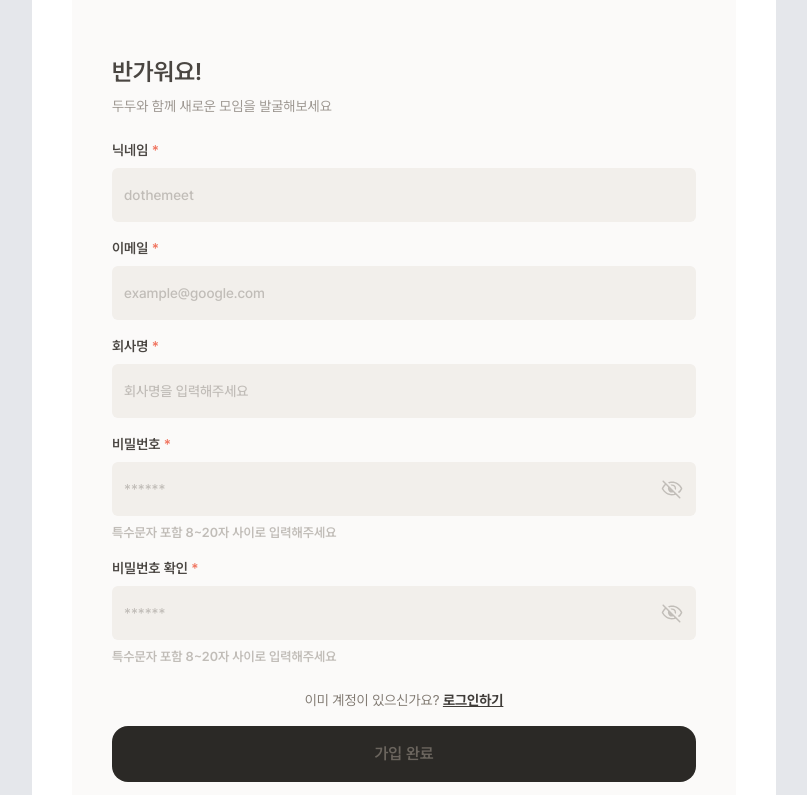
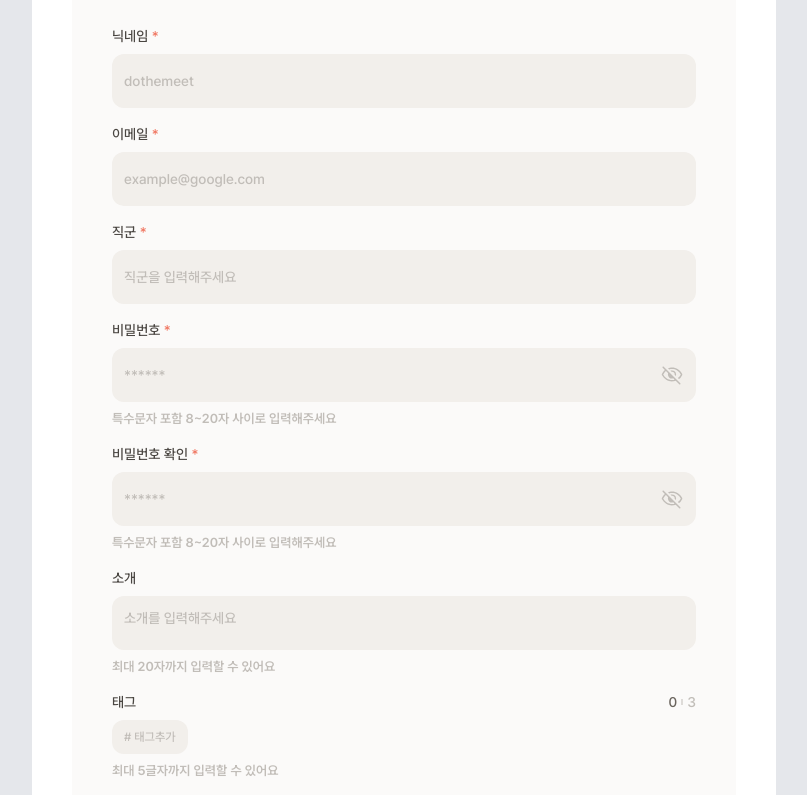
Before and after one commit to doy00/moim-platform-nextjs-typescript, a Next.js app: page /auth/signup in a window 1280 px wide. Shown: the part 305-1100 px from the top of the page, without its empty margins (236-1043 px from the left). Built offline with nearby package versions, Linux system fonts and the light colour scheme; no server answers.

Commit message:
feat: SignUp 태그와 소개 필드 추가(미완성)

```diff
--- /dev/null
+++ b/src/components/auth/AuthBar.tsx
@@ -0,0 +1,20 @@
+interface AuthBarProps {
+  className?: string;
+}
+
+function AuthBar({ className }: AuthBarProps) {
+  return (
+    <svg
+      width="2"
+      height="6"
+      viewBox="0 0 2 6"
+      fill="none"
+      xmlns="http://www.w3.org/2000/svg"
+      className={className}
+    >
+      <path d="M1 0V6" stroke="#C1BDB8" />
+    </svg>
+  );
+}
+
+export default AuthBar;
--- a/src/components/auth/AuthInput.tsx
+++ b/src/components/auth/AuthInput.tsx
@@ -6,12 +6,13 @@ import { UseFormRegisterReturn } from 'react-hook-form';
 import AuthEye from './AuthEye';
 import AuthEyeSlash from './AuthEyeSlash';
 
-interface AuthInputProps extends InputHTMLAttributes<HTMLInputElement> {
+interface AuthInputProps extends InputHTMLAttributes<HTMLInputElement | HTMLTextAreaElement> {
   name: string;
   register: UseFormRegisterReturn;
+  isTextarea?: boolean;
 }
 
-function AuthInput({ className, type, register, ...props }: AuthInputProps) {
+function AuthInput({ className, type, register, isTextarea, ...props }: AuthInputProps) {
   const [showPassword, setShowPassword] = useState(false);
 
   const togglePasswordVisibility = () => {
@@ -19,15 +20,27 @@ function AuthInput({ className, type, register, ...props }: AuthInputProps) {
   };
   return (
     <div className="relative flex items-center w-full">
+      {isTextarea ? (
+        <textarea
+          className={cn(
+            'flex h-10 w-full rounded-xl border border-input bg-background400 p-3 text-sm border-none file:border-0 file:bg-transparent file:text-sm file:font-medium focus-visible:outline-none focus-visible:ring-1 focus-visible:ring-offset-0 focus-visible:ring-gray200 disabled:cursor-not-allowed disabled:opacity-50 placeholder:text-body-2-normal placeholder:text-gray300 placeholder:font-medium resize-none',
+            className,
+          )}
+          rows={3}
+          {...props}
+          {...register}
+        />
+      ) : (
         <input
           type={type === 'password' && showPassword ? 'text' : type}
           className={cn(
-          'flex h-10 w-full rounded-md border border-input bg-background400 px-3 py-2 text-sm border-none file:border-0 file:bg-transparent file:text-sm file:font-medium focus-visible:outline-none focus-visible:ring-1 focus-visible:ring-offset-0 focus-visible:ring-gray200 disabled:cursor-not-allowed disabled:opacity-50 placeholder:text-body-2-normal placeholder:text-gray300 placeholder:font-medium',
+            'flex h-10 w-full rounded-xl border border-input bg-background400 px-3 py-2 text-sm border-none file:border-0 file:bg-transparent file:text-sm file:font-medium focus-visible:outline-none focus-visible:ring-1 focus-visible:ring-offset-0 focus-visible:ring-gray200 disabled:cursor-not-allowed disabled:opacity-50 placeholder:text-body-2-normal placeholder:text-gray300 placeholder:font-medium',
             className,
           )}
           {...props}
           {...register}
         />
+      )}
       {type === 'password' && (
         <div
           className="absolute right-3 cursor-pointer text-muted-foreground"
--- a/src/components/auth/SignInForm.tsx
+++ b/src/components/auth/SignInForm.tsx
@@ -60,6 +60,7 @@ export default function SignInForm() {
 
   return (
     <div className="w-full h-full flex flex-col items-center justify-center bg-background200 md:bg-background100">
+      {/** 로딩 수정요망 */}
       {isSignInPending && <div>로딩 중...</div>}
 
       <div className="w-[343px] md:w-[664px] desktop:w-[1536px] h-dvh flex flex-col items-center justify-center md:justify-start pb-5 md:pb-0">
--- a/src/components/auth/SignUpForm.tsx
+++ b/src/components/auth/SignUpForm.tsx
@@ -6,6 +6,7 @@ import { cn } from '@/utils/auth/ui.util';
 import { useRouter } from 'next/navigation';
 import { useEffect, useId, useState } from 'react';
 import { useForm } from 'react-hook-form';
+import AuthBar from './AuthBar';
 import AuthButton from './AuthButton';
 import AuthInput from './AuthInput';
 import AuthQuestions from './AuthQuestions';
@@ -15,9 +16,11 @@ export default function SignUpForm() {
   const router = useRouter();
   const emailId = useId();
   const passwordId = useId();
-  const nameId = useId();
-  const companyNameId = useId();
+  const nicknameId = useId();
+  const positionId = useId();
   const passwordConfirmId = useId();
+  const introductionId = useId();
+  const tagsId = useId();
   const {
     register,
     handleSubmit,
@@ -47,10 +50,9 @@ export default function SignUpForm() {
     trigger(name);
   }, 1000);
 
-  const { isDirty: isNameDirty, invalid: isNameInvalid } = getFieldState('name');
+  const { isDirty: isNicknameDirty, invalid: isNicknameInvalid } = getFieldState('nickname');
   const { isDirty: isEmailDirty, invalid: isEmailInvalid } = getFieldState('email');
-  const { isDirty: isCompanyNameDirty, invalid: isCompanyNameInvalid } =
-    getFieldState('companyName');
+  const { isDirty: isPositionDirty, invalid: isPositionInvalid } = getFieldState('position');
   const { isDirty: isPasswordDirty, invalid: isPasswordInvalid } = getFieldState('password');
   const { isDirty: isPasswordConfirmDirty, invalid: isPasswordConfirmInvalid } =
     getFieldState('passwordConfirm');
@@ -61,16 +63,16 @@ export default function SignUpForm() {
     isSignUpPending ||
     !!errors.password ||
     !!errors.email ||
-    !!errors.companyName ||
-    !!errors.name ||
+    !!errors.position ||
+    !!errors.nickname ||
     !!errors.passwordConfirm ||
     !!signUpError ||
     !isEmailDirty ||
     isEmailInvalid ||
-    !isNameDirty ||
-    isNameInvalid ||
-    !isCompanyNameDirty ||
-    isCompanyNameInvalid ||
+    !isNicknameDirty ||
+    isNicknameInvalid ||
+    !isPositionDirty ||
+    isPositionInvalid ||
     !isPasswordDirty ||
     isPasswordInvalid ||
     !isPasswordConfirmDirty ||
@@ -82,6 +84,7 @@ export default function SignUpForm() {
 
   return (
     <div className="w-full h-full min-h-dvh flex flex-col items-center justify-center bg-background200 md:bg-background100">
+      {/** 로딩 수정요망 */}
       {isSignUpPending && <div>로딩 중...</div>}
 
       <div className="w-[343px] md:w-[664px] desktop:w-[1536px] min-h-dvh flex flex-col items-center justify-center md:justify-start pb-5 md:pb-0">
@@ -104,35 +107,35 @@ export default function SignUpForm() {
               <div className="w-full flex flex-col items-center justify-center gap-10">
                 <div className="w-full flex flex-col gap-4">
                   <div className="flex flex-col gap-2">
-                    <label htmlFor={nameId} className="text-body-2-normal font-semibold">
+                    <label htmlFor={nicknameId} className="text-body-2-normal font-medium">
                       닉네임 <span className="text-red200">*</span>
                     </label>
                     <AuthInput
                       type="text"
                       placeholder="dothemeet"
                       name="name"
-                      id={nameId}
+                      id={nicknameId}
                       className={cn(
                         'h-[54px]',
-                        (errors.name || signUpError) && 'focus-visible:ring-error',
+                        (errors.nickname || signUpError) && 'focus-visible:ring-error',
                       )}
-                      register={register('name', {
-                        required: '이름을 입력해주세요',
+                      register={register('nickname', {
+                        required: '닉네임을 입력해주세요',
                         onChange: (e) => {
                           if (signUpError) reset();
-                          setValue('name', e.target.value);
-                          debouncedValidation('name');
+                          setValue('nickname', e.target.value);
+                          debouncedValidation('nickname');
                         },
                       })}
                     />
-                    {errors.name && (
+                    {errors.nickname && (
                       <p className="text-error text-label-normal font-medium">
-                        {errors.name.message}
+                        {errors.nickname.message}
                       </p>
                     )}
                   </div>
                   <div className="flex flex-col gap-2">
-                    <label htmlFor={emailId} className="text-body-2-normal font-semibold">
+                    <label htmlFor={emailId} className="text-body-2-normal font-medium">
                       이메일 <span className="text-red200">*</span>
                     </label>
                     <AuthInput
@@ -171,35 +174,35 @@ export default function SignUpForm() {
                     )}
                   </div>
                   <div className="flex flex-col gap-2">
-                    <label htmlFor={companyNameId} className="text-body-2-normal font-semibold">
-                      회사명 <span className="text-red200">*</span>
+                    <label htmlFor={positionId} className="text-body-2-normal font-medium">
+                      직군 <span className="text-red200">*</span>
                     </label>
                     <AuthInput
                       type="text"
-                      placeholder="회사명을 입력해주세요"
-                      name="companyName"
-                      id={companyNameId}
+                      placeholder="직군을 입력해주세요"
+                      name="position"
+                      id={positionId}
                       className={cn(
                         'h-[54px]',
-                        (errors.companyName || signUpError) && 'focus-visible:ring-error',
+                        (errors.position || signUpError) && 'focus-visible:ring-error',
                       )}
-                      register={register('companyName', {
-                        required: '회사명을 입력해주세요',
+                      register={register('position', {
+                        required: '직군을 입력해주세요',
                         onChange: (e) => {
                           if (signUpError) reset();
-                          setValue('companyName', e.target.value);
-                          debouncedValidation('companyName');
+                          setValue('position', e.target.value);
+                          debouncedValidation('position');
                         },
                       })}
                     />
-                    {errors.companyName && (
+                    {errors.position && (
                       <p className="text-error text-label-normal font-medium">
-                        {errors.companyName.message}
+                        {errors.position.message}
                       </p>
                     )}
                   </div>
                   <div className="flex flex-col gap-2">
-                    <label htmlFor={passwordId} className="text-body-2-normal font-semibold">
+                    <label htmlFor={passwordId} className="text-body-2-normal font-medium">
                       비밀번호 <span className="text-red200">*</span>
                     </label>
                     <AuthInput
@@ -235,7 +238,7 @@ export default function SignUpForm() {
                     )}
                   </div>
                   <div className="flex flex-col gap-2">
-                    <label htmlFor={passwordConfirmId} className="text-body-2-normal font-semibold">
+                    <label htmlFor={passwordConfirmId} className="text-body-2-normal font-medium">
                       비밀번호 확인 <span className="text-red200">*</span>
                     </label>
                     <AuthInput
@@ -280,6 +283,87 @@ export default function SignUpForm() {
                       </p>
                     )}
                   </div>
+
+                  <div className="flex flex-col gap-2">
+                    <label htmlFor={introductionId} className="text-body-2-normal font-medium">
+                      소개
+                    </label>
+                    <AuthInput
+                      type="text"
+                      placeholder="소개를 입력해주세요"
+                      name="introduction"
+                      isTextarea
+                      id={introductionId}
+                      className={cn(
+                        'h-[54px]',
+                        (errors.introduction || signUpError) && 'focus-visible:ring-error',
+                      )}
+                      register={register('introduction', {
+                        maxLength: {
+                          value: 20,
+                          message: '최대 20자까지 입력할 수 있어요',
+                        },
+                        onChange: (e) => {
+                          if (signUpError) reset();
+                          setValue('introduction', e.target.value);
+                          debouncedValidation('introduction');
+                        },
+                      })}
+                    />
+                    {errors.introduction ? (
+                      <p className="text-error text-label-normal font-medium">
+                        {errors.introduction.message}
+                      </p>
+                    ) : (
+                      <p className="text-label-normal text-gray300 font-semibold">
+                        최대 20자까지 입력할 수 있어요
+                      </p>
+                    )}
+                  </div>
+
+                  {/** 태그 수정요망 */}
+                  <div className="flex flex-col gap-2">
+                    <div className="flex justify-between">
+                      <label htmlFor={introductionId} className="text-body-2-normal font-medium">
+                        태그
+                      </label>
+                      <p className="text-body-2-normal font-medium flex items-center gap-1">
+                        <span className="text-gray600">0</span>
+                        <AuthBar />
+                        <span className="text-gray300">3</span>
+                      </p>
+                    </div>
+                    <AuthInput
+                      type="text"
+                      placeholder="# 태그추가"
+                      name="tags"
+                      id={tagsId}
+                      className={cn(
+                        'h-[34px] w-[76px] text-xs',
+                        (errors.nickname || signUpError) && 'focus-visible:ring-error',
+                      )}
+                      register={register('tags', {
+                        maxLength: {
+                          value: 5,
+                          message: '최대 5글자까지 입력할 수 있어요',
+                        },
+                        onChange: (e) => {
+                          if (signUpError) reset();
+                          setValue('tags', e.target.value);
+                          debouncedValidation('tags');
+                        },
+                      })}
+                    />
+                    {errors.tags ? (
+                      <p className="text-error text-label-normal font-medium">
+                        {errors.tags?.message}
+                      </p>
+                    ) : (
+                      <p className="text-label-normal text-gray300 font-semibold">
+                        최대 5글자까지 입력할 수 있어요
+                      </p>
+                    )}
+                  </div>
                 </div>
               </div>
 
```
Also changed, not shown: src/types/auth/auth.type.ts (+12 -5 lines). Lines whose indentation alone changed are shown as unchanged.
